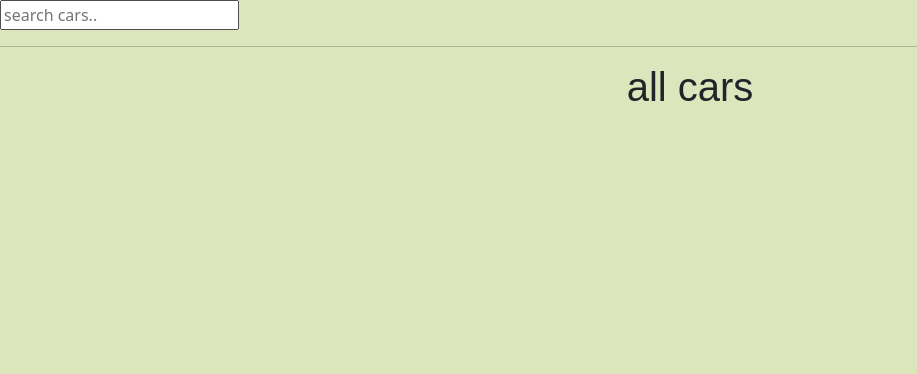
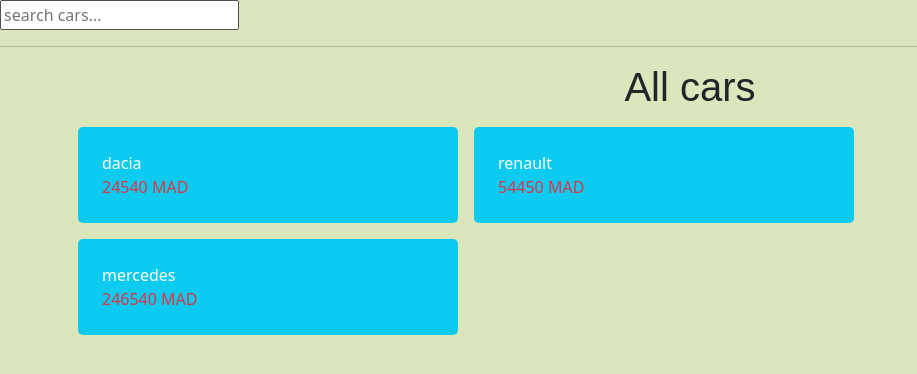
Before and after one commit to ibkhalili/RentalCar, a React (Create React App) app: page /services in a window 1280 px wide. Shown: the top 374 px of the page, without its empty margins (0-917 px from the left). Built offline with nearby package versions, Linux system fonts and the light colour scheme.

Commit message:
:hammer: add selectors

```diff
--- /dev/null
+++ b/jsconfig.json
@@ -0,0 +1,6 @@
+{
+  "compilerOptions": {
+    "baseUrl": "src"
+  },
+  "include": ["src"]
+}
--- a/package.json
+++ b/package.json
@@ -13,7 +13,8 @@
     "react-icons": "^4.2.0",
     "react-redux": "^7.2.4",
     "react-router-dom": "^5.2.0",
-    "react-scripts": "^1.1.5",
+    "react-scripts": "^4.0.3",
+    "reselect": "^4.0.0",
     "react-scroll": "^1.8.3",
     "react-social-icons": "^5.5.1",
     "react-spinners": "^0.11.0",
@@ -46,6 +47,7 @@
     ]
   },
   "devDependencies": {
-    "web-vitals": "^2.1.0"
+    "web-vitals": "^2.1.0",
+    "prettier": "^2.2.1"
   }
 }
--- a/src/App.js
+++ b/src/App.js
@@ -1,22 +1,25 @@
-import React from "react";
-import signin from "./pages/Signin";
-import signup from "./pages/SignUp";
-import Home from "./pages/Home";
-import Cars from "./pages/Cars";
+import React from 'react';
+import signin from './pages/Signin';
+import signup from './pages/SignUp';
+import Home from './pages/Home';
+import Cars from './pages/Cars';
 import Store from './redux/store.js';
-import "bootstrap/dist/css/bootstrap.min.css";
-import { BrowserRouter as Router, Route, Switch } from "react-router-dom";
+import 'bootstrap/dist/css/bootstrap.min.css';
+import { BrowserRouter as Router, Route, Switch } from 'react-router-dom';
+import { Provider } from 'react-redux';
 
 function App() {
   return (
-    <Router>
-      <Switch>
-        <Route exact path='/' component={Home} />
-        <Route exact path='/signin' component={signin} />
-        <Route exact path='/signup' component={signup} />
-        <Route exact path='/services' component={Cars} />
-      </Switch>
-    </Router>
+    <Provider store={Store}>
+      <Router>
+        <Switch>
+          <Route exact path="/" component={Home} />
+          <Route exact path="/signin" component={signin} />
+          <Route exact path="/signup" component={signup} />
+          <Route exact path="/services" component={Cars} />
+        </Switch>
+      </Router>
+    </Provider>
   );
 }
 
--- a/src/components/Form/FormElement.js
+++ b/src/components/Form/FormElement.js
@@ -1,12 +1,7 @@
-
-
-import React, { useEffect } from 'react';
-import styled from "styled-components"
-import { Form, Button } from 'react-bootstrap';
+import React from 'react';
+import styled from 'styled-components';
 import PropTypes from 'prop-types';
-import "../../index.css";
- import { Link } from 'react-router-dom';
-
+import 'index.css';
 
 const Input = styled.input`
   border-radius: 45px;
@@ -14,24 +9,27 @@
   font-weight: 300;
   width: 60%;
   margin-left: 20%;
-
 `;
 const Btn = styled.nav`
   border-radius: 45px;
   margin-left: 20%;
-
 `;
 
 const Brg = styled.p`
   margin-left: 20%;
   margin-top: -2%;
   margin-right: 20%;
- `
+`;
 
 function FormElement({
-  type, handleSubmit, username, password, FirstName, LastName, Email
-})
-{
+  type,
+  handleSubmit,
+  username,
+  password,
+  FirstName,
+  LastName,
+  Email,
+}) {
   // useEffect(() => {
   //   username.current.focus();
   // }, []);
@@ -41,29 +39,53 @@
       <h3>Sign Up</h3>
       <br></br>
       <div className="form-group">
-
-        <Input type="text" className="form-control" placeholder="First name" value={FirstName}/>
+        <Input
+          type="text"
+          className="form-control"
+          placeholder="First name"
+          value={FirstName}
+        />
       </div>
       <br></br>
       <div className="form-group">
-        <Input type="text" className="form-control" placeholder="Last name" value={LastName}/>
+        <Input
+          type="text"
+          className="form-control"
+          placeholder="Last name"
+          value={LastName}
+        />
       </div>
       <br></br>
       <div className="form-group">
-        <Input type="text" className="form-control" placeholder="username"  ref={username}/>
+        <Input
+          type="text"
+          className="form-control"
+          placeholder="username"
+          ref={username}
+        />
       </div>
       <br></br>
       <div className="form-group">
-
-        <Input type="email" className="form-control" placeholder="email adresse" value={Email}/>
+        <Input
+          type="email"
+          className="form-control"
+          placeholder="email adresse"
+          value={Email}
+        />
       </div>
       <br></br>
       <div className="form-group">
-
-        <Input type="password" className="form-control" placeholder="password" ref={password}/>
+        <Input
+          type="password"
+          className="form-control"
+          placeholder="password"
+          ref={password}
+        />
       </div>
       <br></br>
-    <Btn type="submit" className="btn btn-success btn-block">{type}</Btn>
+      <Btn type="submit" className="btn btn-success btn-block">
+        {type}
+      </Btn>
       <Brg className="forgot-password text-right">
         dèja Enregistrer <a href="/signin">sign in?</a>
       </Brg>
--- a/src/components/Navbar/NavbarElements.js
+++ b/src/components/Navbar/NavbarElements.js
@@ -1,6 +1,5 @@
-import styled from "styled-components";
-import { Link as LinkRouter } from "react-router-dom";
-import { Link as LinkScroll } from "react-scroll";
+import styled from 'styled-components';
+import { Link as LinkRouter } from 'react-router-dom';
 
 export const Nav = styled.nav`
   padding: 0 1rem;
--- a/src/index.js
+++ b/src/index.js
@@ -1,18 +1,11 @@
-import React from "react";
+import React from 'react';
 import ReactDOM from 'react-dom';
 // import "./index.css";
-import App from "./App.js";
-import { Provider } from "react-redux";
-
-import Store from './redux/store.js';
-
+import App from './App.js';
 
 ReactDOM.render(
-
-    <React.StrictMode>
-      <Provider store={Store}>
-        <App />
-      </Provider>
-    </React.StrictMode>,
-    document.getElementById("root")
-  );
+  <React.StrictMode>
+    <App />
+  </React.StrictMode>,
+  document.getElementById('root'),
+);
--- a/src/pages/Cars.js
+++ b/src/pages/Cars.js
@@ -1,44 +1,86 @@
+import React, { useEffect } from 'react';
+import { shallowEqual, useDispatch, useSelector } from 'react-redux';
+import { setSearchCar } from 'redux/Cars/carsActions';
+import { Col, Container, Row } from 'react-bootstrap';
+import { allCarsSelector, searchCarSelector } from 'redux/Cars/carsSelectors';
 
-import React from 'react'
-import store from '../redux/store'
+function SearchCar() {
+  const { searchCar } = useSelector((state) => state?.cars);
+  const dispatch = useDispatch();
 
+  // console.log('searchCar', searchCar);
 
-function SearchCar({searchCar, dispatch}) {
   return (
     <div>
       <form>
-                <input placeholder="search cars.." onChange={(event) => searchCar}/>
+        <input
+          value={searchCar}
+          placeholder="search cars..."
+          onChange={(event) => {
+            dispatch(setSearchCar(event.target.value));
+          }}
+        />
       </form>
     </div>
-    )
+  );
 }
 
-function allcars(props) {
+function AllCars() {
+  const allCars = useSelector(allCarsSelector, shallowEqual);
   return (
-        <div>
-            <h1>hii</h1>
-        </div>
-    )
+    <Container fluid={false}>
+      <Row>
+        {allCars?.map((car) => (
+          <Col
+            key={car.id}
+            md={4}
+            className={
+              'd-flex flex-column m-2 p-4 text-white bg-info rounded-3'
+            }
+          >
+            <div>{car?.name}</div>
+            <div className={'text-danger'}>{car?.price} MAD</div>
+          </Col>
+        ))}
+      </Row>
+    </Container>
+  );
 }
 
+export const getCarsfrombackend = () => {
+  // axios.get("url:8080/cars").then(data => {
+  //     console.log("data", data);
+  //     dispatch(setCars(data))
+  // })
+  // axios.get('url:8080/cars/1', {
+  //   headers: { Authorization: localStorage.getItem('CarRentalsToken') },
+  // });
+};
 
 function Cars() {
+  // const visibleAllCars = getFilteredCars(state.allCars, state.searchTerm);
+  const state = useSelector((state) => state);
+  const searchCar = useSelector(searchCarSelector);
+  // or we can use the predefined function in carsSelectors.js
+  // const cars = useSelector(carsSelector);
 
-  const state = store.getState();
-  const dispatch = store.dispatch;
-  // const visibleAllCars = getFilteredCars(state.allCars, state.searchTerm);
+  console.log('state', state);
+  useEffect(() => {
+    // dispatch(getCarsFromBackend);
+    console.log('searchCar', searchCar);
+  }, [searchCar]);
   return (
     <main>
       <section>
-            <SearchCar  searchCar={state.searchCar} dispatch={state.dispatch}/>
+        <SearchCar />
       </section>
       <hr />
       <section>
-            <h1>all cars</h1>
-            <allcars allcars={state.allcars} dispatch={dispatch} />
+        <h1>All cars</h1>
+        <AllCars />
       </section>
     </main>
-    )
+  );
 }
 
 export default Cars;
--- a/src/redux/Cars/carsActions.js
+++ b/src/redux/Cars/carsActions.js
@@ -1,24 +1,22 @@
-
-
-import allCarsData from "../../data";
-
+import allCarsData from 'data';
+import { SET_SEARCH_CAR } from 'redux/Cars/carsReducer';
 
 export const setSearchCar = (car) => {
   return {
-        type: 'searchCar/setSearchCar',
-        payload: car
+    type: SET_SEARCH_CAR,
+    payload: car,
   };
 };
 
 export const clearSearchCar = () => {
   return {
-        type: 'searchCar/clearSearchCar'
+    type: 'searchCar/clearSearchCar',
   };
 };
 
 export const loadData = () => {
   return {
     type: 'allCars/loadData',
-      payload: allCarsData
+    payload: allCarsData,
   };
 };
--- a/src/redux/Cars/carsReducer.js
+++ b/src/redux/Cars/carsReducer.js
@@ -1,26 +1,29 @@
-
-
 const initialState = {
-    allCars: [],
-    searchCar: ''
+  allCars: [
+    { name: 'dacia', price: 24540, id: 1 },
+    { name: 'renault', price: 54450, id: 2 },
+    { name: 'mercedes', price: 246540, id: 3 },
+  ],
+  searchCar: '',
 };
 
+export const SET_SEARCH_CAR = 'searchCar/setSearchCar';
 
 const CarsReducer = (state = initialState, action) => {
-    switch(action.type) {
+  switch (action.type) {
     case 'allCars/loadData':
       return {
         ...state,
-          allCars: action.payload
-        }
+        allCars: action.payload,
+      };
     case 'searchCar/clearSearchCar':
       return {
         ...state,
-          searchCar: ''
-        }
+        searchCar: '',
+      };
 
-      case 'searchCar/setSearchCar':
-        return {...state, searchCar: action.payload};
+    case SET_SEARCH_CAR:
+      return { ...state, searchCar: action.payload };
     default:
       return state;
   }
--- /dev/null
+++ b/src/redux/Cars/carsSelectors.js
@@ -0,0 +1,13 @@
+import { createSelector } from 'reselect';
+
+export const carsSelector = (state) => state?.cars;
+
+export const allCarsSelector = createSelector(
+  carsSelector,
+  (cars) => cars?.allCars,
+);
+
+export const searchCarSelector = createSelector(
+  carsSelector,
+  (cars) => cars?.searchCar,
+);
```
Also changed, not shown: src/Container/SignupContainer.js (+8 -10 lines), src/components/Sections/index.js (+11 -12 lines), 2 other files (tests, documents, lock files or other folders). Lines whose indentation alone changed are shown as unchanged.
